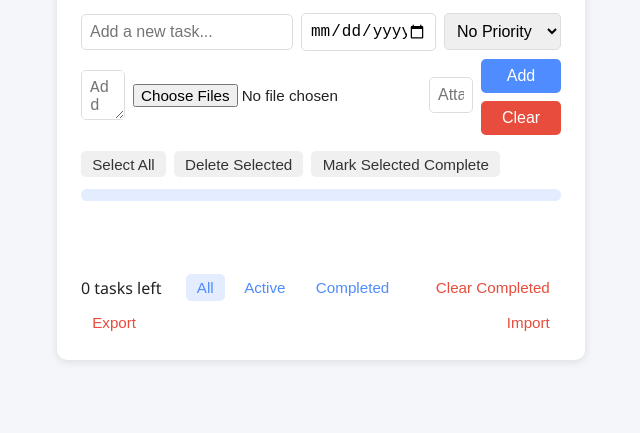
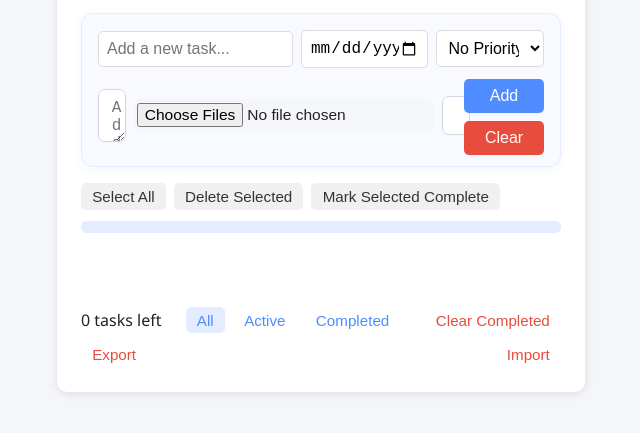
Before and after one commit to mRedzuan451/To-Do-List-Web-App, a plain HTML site: page index.html in a window 1280 px wide. Shown: the part 161-594 px from the top of the page, without its empty margins (319-959 px from the left). Drawn offline with Linux system fonts and the light colour scheme.

Commit message:
Update style.css

```diff
--- a/style.css
+++ b/style.css
@@ -1,25 +1,94 @@
+/* Modern input group styling */
+.input-section {
+    background: #f8faff;
+    border-radius: 12px;
+    box-shadow: 0 2px 8px rgba(80,120,255,0.07);
+    padding: 1rem 1rem 0.7rem 1rem;
+    margin-bottom: 1.2rem;
+    border: 1px solid #e3edff;
+    display: flex;
+    flex-direction: column;
+    gap: 0.7rem;
+}
+.input-fields {
+    display: flex;
+    gap: 0.5rem;
+    align-items: center;
+    min-width: 0;
+    width: 100%;
+}
+.input-fields input[type="text"],
+.input-fields input[type="date"],
+.input-fields select,
+.input-fields textarea,
+.input-fields input[type="url"] {
+    padding: 0.6rem 0.8rem;
+    border: 1px solid #d0d7e2;
+    border-radius: 7px;
+    font-size: 1rem;
+    min-width: 0;
+    background: #fff;
+    transition: border 0.2s, box-shadow 0.2s;
+    box-shadow: 0 1px 2px rgba(80,120,255,0.03);
+}
+.input-fields input[type="text"]:focus,
+.input-fields input[type="date"]:focus,
+.input-fields select:focus,
+.input-fields textarea:focus,
+.input-fields input[type="url"]:focus {
+    border: 1.5px solid #4f8cff;
+    outline: none;
+    box-shadow: 0 2px 8px rgba(80,120,255,0.10);
+}
 .input-fields textarea {
     flex: 2 1 120px;
-    padding: 0.5rem;
-    border: 1px solid #ddd;
-    border-radius: 5px;
-    font-size: 1rem;
-    min-width: 0;
-    margin-bottom: 0.2rem;
+    min-height: 36px;
+    max-height: 90px;
+    resize: vertical;
+    margin-bottom: 0;
 }
 .input-fields input[type="file"] {
     flex: 1 1 80px;
-    font-size: 0.95rem;
-    margin-bottom: 0.2rem;
+    font-size: 0.97rem;
+    background: #f5f6fa;
+    border: none;
+    border-radius: 7px;
+    padding: 0.3rem 0.2rem;
+    margin-bottom: 0;
 }
 .input-fields input[type="url"] {
     flex: 2 1 120px;
-    padding: 0.5rem;
-    border: 1px solid #ddd;
-    border-radius: 5px;
+    margin-bottom: 0;
+}
+.input-buttons {
+    display: flex;
+    flex-direction: row;
+    gap: 0.5rem;
+    align-items: center;
+    margin-top: 0.2rem;
+}
+#add-task-btn, #clear-inputs-btn {
+    padding: 0.6rem 1.2rem;
+    background: linear-gradient(90deg, #4f8cff 60%, #357ae8 100%);
+    color: #fff;
+    border: none;
+    border-radius: 7px;
+    cursor: pointer;
     font-size: 1rem;
-    min-width: 0;
-    margin-bottom: 0.2rem;
+    min-width: 90px;
+    margin: 0;
+    box-shadow: 0 1px 2px rgba(80,120,255,0.07);
+    transition: background 0.2s, box-shadow 0.2s;
+}
+#add-task-btn:hover, #clear-inputs-btn:hover {
+    background: linear-gradient(90deg, #357ae8 60%, #4f8cff 100%);
+    box-shadow: 0 2px 8px rgba(80,120,255,0.13);
+}
+#clear-inputs-btn {
+    background: linear-gradient(90deg, #e74c3c 60%, #c0392b 100%);
+}
+#clear-inputs-btn:hover {
+    background: linear-gradient(90deg, #c0392b 60%, #e74c3c 100%);
 }
 body {
     font-family: 'Segoe UI', Tahoma, Geneva, Verdana, sans-serif;
```
